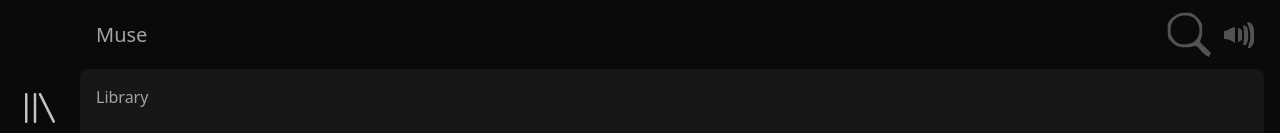
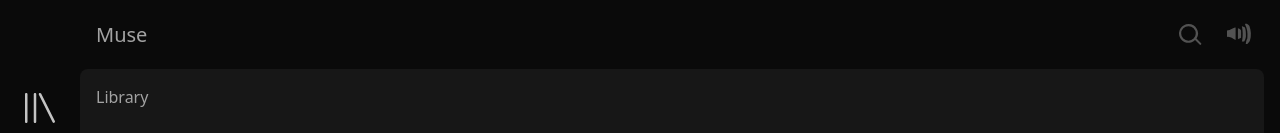
Before and after one commit to ln64-git/muse, a React (Vite) app: page / in a window 1280 px wide. Shown: the top 133 px of the page. Built offline with nearby package versions, Linux system fonts and the light colour scheme.

Commit message:
positioned svgs

```diff
--- a/src/components/header.tsx
+++ b/src/components/header.tsx
@@ -13,14 +13,11 @@
         Muse
       </button>
       <div className="flex">
-        <div className=" h-[50px] w-[50px] flex items-center justify-center rounded-lg">
-          <SearchIcon className="fill-current  text-neutral-600" size={50} />
+        <div className="25 h-[50px] w-[50px] flex items-center justify-center rounded-lg">
+          <SearchIcon className="fill-current text-neutral-600" size={25} />
         </div>
-        <div className=" h-[50px] w-[50px] flex items-center justify-center rounded-lg">
-          <VolumeHighIcon
-            className="fill-current  text-neutral-600"
-            size={30}
-          />
+        <div className="25 h-[50px] w-[50px] flex items-center justify-center rounded-lg">
+          <VolumeHighIcon className="fill-current text-neutral-600" size={25} />
         </div>
       </div>
     </div>
--- a/src/icon/icons.tsx
+++ b/src/icon/icons.tsx
@@ -8,27 +8,28 @@
     <svg
       version="1.1"
       xmlns="http://www.w3.org/2000/svg"
+      viewBox="0 0 32 32" // Ensure the viewBox is correctly set
       width={size}
       height={size}
       className={className}
     >
       <path
-        d="M0 0 C0 5.28 0 10.56 0 16 C-1.65 15.01 -3.3 14.02 -5 13 C-8.19395026 12.28598768 -8.19395026 12.28598768 -11 12 C-11 9.36 -11 6.72 -11 4 C-9.906875 3.71125 -8.81375 3.4225 -7.6875 3.125 C-5.48441433 2.45287217 -2.08910496 0 0 0 Z "
+        d="M0 0 C0 5.28 0 10.56 0 16 C-1.65 15.01 -3.3 14.02 -5 13 C-8.19395026 12.28598768 -8.19395026 12.28598768 -11 12 C-11 9.36 -11 6.72 -11 4 C-9.906875 3.71125 -8.81375 3.4225 -7.6875 3.125 C-5.48441433 2.45287217 -2.08910496 0 0 0 Z"
         fill="currentColor"
         transform="translate(11,7)"
       />
       <path
-        d="M0 0 C3 1 3 1 4.6875 3.25 C6.75461003 9.15602867 7.45086198 16.20596185 5.16796875 22.17578125 C4.125 23.8125 4.125 23.8125 2 26 C1.34 26 0.68 26 0 26 C0.875 21.25 0.875 21.25 2 19 C2.58192025 12.25196323 2.19670909 6.99382954 -1 1 C-0.67 0.67 -0.34 0.34 0 0 Z "
+        d="M0 0 C3 1 3 1 4.6875 3.25 C6.75461003 9.15602867 7.45086198 16.20596185 5.16796875 22.17578125 C4.125 23.8125 4.125 23.8125 2 26 C1.34 26 0.68 26 0 26 C0.875 21.25 0.875 21.25 2 19 C2.58192025 12.25196323 2.19670909 6.99382954 -1 1 C-0.67 0.67 -0.34 0.34 0 0 Z"
         fill="currentColor"
         transform="translate(24,2)"
       />
       <path
-        d="M0 0 C1.9375 0.8125 1.9375 0.8125 4 2 C5.01702117 5.0510635 5.16582083 7.24199061 5.1875 10.4375 C5.20167969 11.38496094 5.21585938 12.33242188 5.23046875 13.30859375 C4.99614518 16.04501644 4.39701383 17.66428123 3 20 C2.01 20 1.02 20 0 20 C0.165 19.360625 0.33 18.72125 0.5 18.0625 C1.49267155 11.98238675 1.23765436 6.03356501 0 0 Z "
+        d="M0 0 C1.9375 0.8125 1.9375 0.8125 4 2 C5.01702117 5.0510635 5.16582083 7.24199061 5.1875 10.4375 C5.20167969 11.38496094 5.21585938 12.33242188 5.23046875 13.30859375 C4.99614518 16.04501644 4.39701383 17.66428123 3 20 C2.01 20 1.02 20 0 20 C0.165 19.360625 0.33 18.72125 0.5 18.0625 C1.49267155 11.98238675 1.23765436 6.03356501 0 0 Z"
         fill="currentColor"
         transform="translate(19,5)"
       />
       <path
-        d="M0 0 C3 1 3 1 4 3 C4.06950541 4.54023996 4.08452357 6.08334988 4.0625 7.625 C4.05347656 8.44226562 4.04445313 9.25953125 4.03515625 10.1015625 C4.02355469 10.72804688 4.01195312 11.35453125 4 12 C2.02 12.99 2.02 12.99 0 14 C0 9.33333333 0 4.66666667 0 0 Z "
+        d="M0 0 C3 1 3 1 4 3 C4.06950541 4.54023996 4.08452357 6.08334988 4.0625 7.625 C4.05347656 8.44226562 4.04445313 9.25953125 4.03515625 10.1015625 C4.02355469 10.72804688 4.01195312 11.35453125 4 12 C2.02 12.99 2.02 12.99 0 14 C0 9.33333333 0 4.66666667 0 0 Z"
         fill="currentColor"
         transform="translate(14,8)"
       />
@@ -41,6 +42,7 @@
     <svg
       version="1.1"
       xmlns="http://www.w3.org/2000/svg"
+      viewBox="0 0 24 24" // Ensure the viewBox is correctly set
       width={size}
       height={size}
       className={className}
@@ -69,6 +71,7 @@
     <svg
       version="1.1"
       xmlns="http://www.w3.org/2000/svg"
+      viewBox="0 0 24 24" // Ensure the viewBox is correctly set
       width={size}
       height={size}
       className={className}
@@ -92,6 +95,8 @@
     <svg
       version="1.1"
       xmlns="http://www.w3.org/2000/svg"
+      viewBox="0 0 24 24" // Ensure the viewBox is correctly set
+      fill="none"
       width={size}
       height={size}
       className={className}
@@ -113,16 +118,16 @@
 export function SearchIcon({ size = 24, className = "" }: IconProps) {
   return (
     <svg
-      version="1.1"
-      xmlns="http://www.w3.org/2000/svg"
       width={size}
       height={size}
+      viewBox="0 0 24 24" // Ensure the viewBox is correctly set
       className={className}
+      fill="none"
+      xmlns="http://www.w3.org/2000/svg"
     >
       <path
-        d="M0 0 C5.01791684 2.41935276 8.49958655 5.9991731 11 11 C11.12318886 12.91372461 11.17557433 14.83235166 11.1875 16.75 C11.20167969 17.77609375 11.21585938 18.8021875 11.23046875 19.859375 C11 23 11 23 9 29 C12.63 32.63 16.26 36.26 20 40 C19.34 41.32 18.68 42.64 18 44 C13.32577962 42.08155581 10.62144974 38.49668206 7.31640625 34.80078125 C5.16829044 32.70955165 5.16829044 32.70955165 2.5859375 33.2109375 C1.30589844 33.60152344 1.30589844 33.60152344 0 34 C-5.58467617 34.45849966 -10.38548585 34.77842646 -15.5 32.3125 C-22.76311164 25.59412173 -22.76311164 25.59412173 -23.23828125 20.390625 C-23.48734758 9.85118657 -23.48734758 9.85118657 -19 5 C-12.83628287 -0.42994128 -8.09617809 -0.76299061 0 0 Z M-18 8 C-20.7579093 12.42376056 -20.64722237 16.942077 -20 22 C-17.83701163 26.40608743 -15.60319521 29.1987497 -11 31 C-5.95674616 31.68426057 -2.16923116 31.5739862 2.4375 29.3125 C6.65708311 25.50458354 8.17356691 22.79462733 8.5 17.125 C8.36469168 12.59217113 7.245325 9.91992346 4.484375 6.375 C0.58106111 2.75929872 -3.327925 2.51479029 -8.45703125 2.61328125 C-12.45750642 3.22164844 -15.27012589 5.05297681 -18 8 Z "
+        d="M11 2a9 9 0 1 0 6.32 15.32l4.39 4.39a1 1 0 0 0 1.41-1.41l-4.39-4.39A9 9 0 0 0 11 2zm0 16a7 7 0 1 1 0-14 7 7 0 0 1 0 14z"
         fill="currentColor"
-        transform="translate(27,3)"
       />
     </svg>
   );
@@ -134,6 +139,7 @@
       xmlns="http://www.w3.org/2000/svg"
       width={size}
       height={size}
+      fill="none"
       viewBox="0 0 24 24"
       className={className}
     >
```
